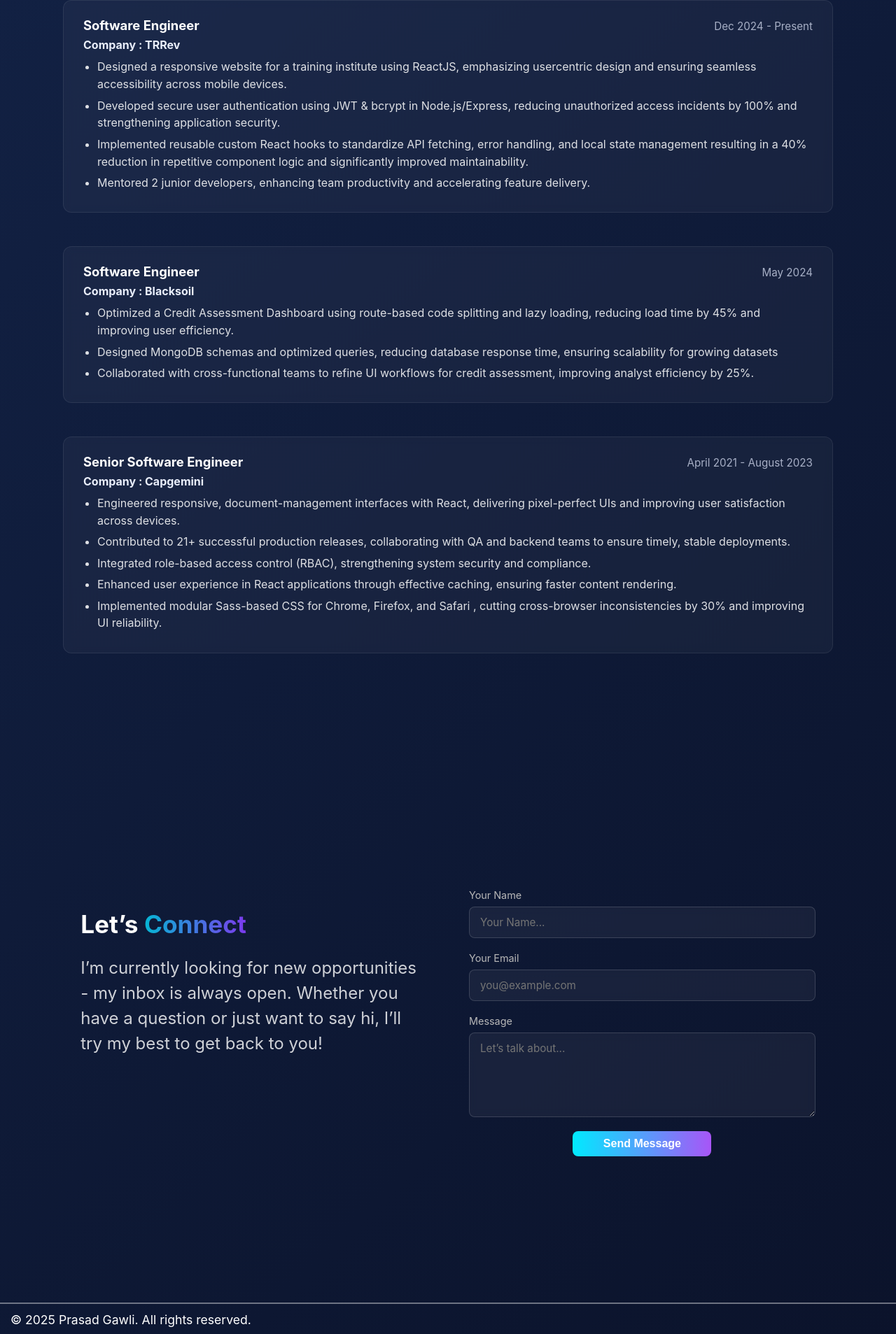
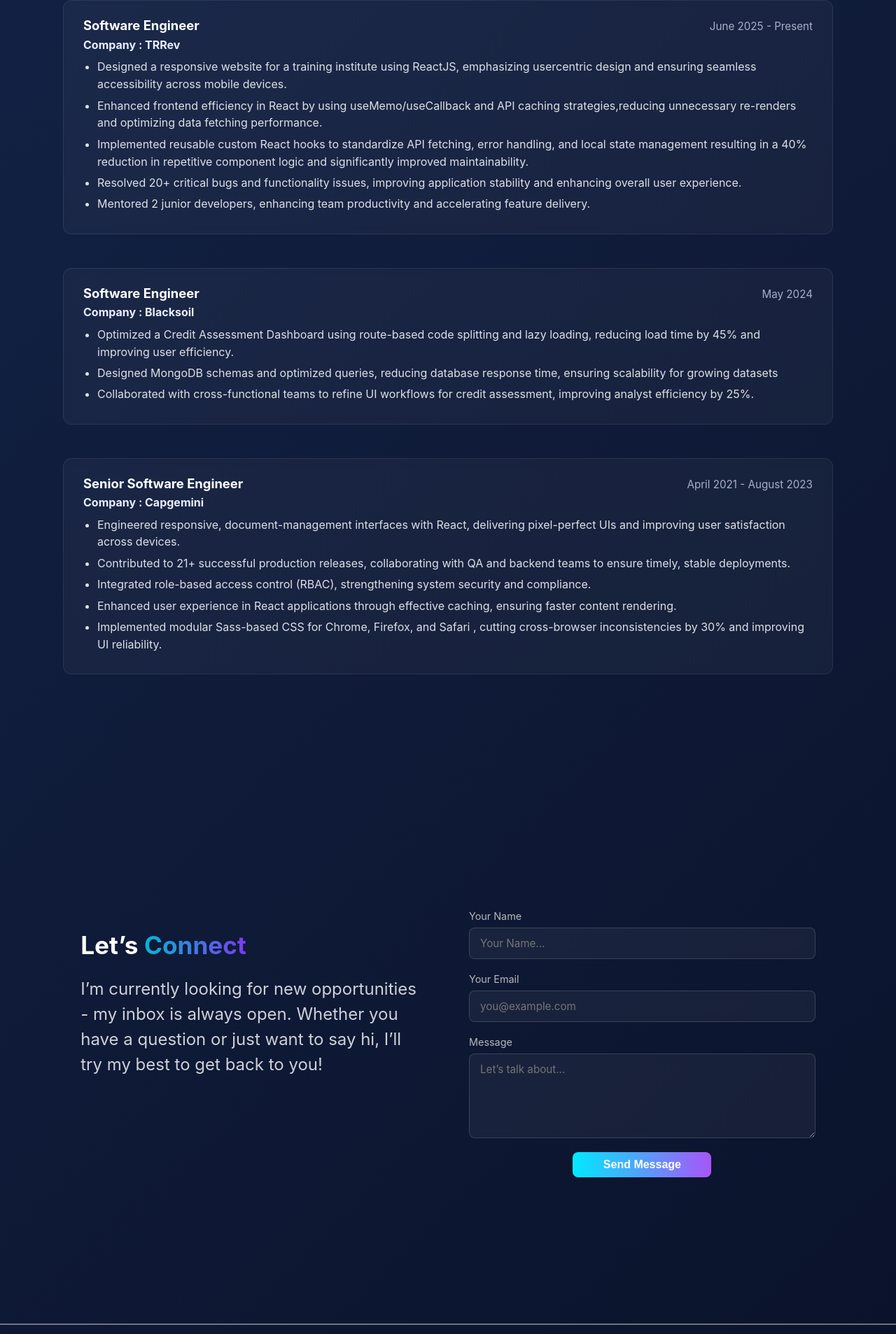
Before and after one commit to prasadgawliDev/Portfolio, a React (Vite) app: page / in a window 1280 px wide. Shown: the part 4251-6158 px from the top of the page at 70% size. Built offline with nearby package versions, Linux system fonts and the light colour scheme.

Commit message:
2026-changes

```diff
--- a/src/components/Experience.jsx
+++ b/src/components/Experience.jsx
@@ -6,12 +6,13 @@ export default function Experience() {
   const items = [
     {
       role: "Software Engineer",
-      dates: "Dec 2024 - Present",
+      dates: "June 2025 - Present",
       company: "Company : TRRev",
       bullets: [
         "Designed a responsive website for a training institute using ReactJS, emphasizing usercentric design and ensuring seamless accessibility across mobile devices.",
-        "Developed secure user authentication using JWT & bcrypt in Node.js/Express, reducing unauthorized access incidents by 100% and strengthening application security.",
+        "Enhanced frontend efficiency in React by using useMemo/useCallback and API caching strategies,reducing unnecessary re-renders and optimizing data fetching performance.",
         "Implemented reusable custom React hooks to standardize API fetching, error handling, and local state management resulting in a 40% reduction in repetitive component logic and significantly improved maintainability.",
+        "Resolved 20+ critical bugs and functionality issues, improving application stability and enhancing overall user experience.",
         "Mentored 2 junior developers, enhancing team productivity and accelerating feature delivery."
       ]
     },
--- a/src/components/Footer.jsx
+++ b/src/components/Footer.jsx
@@ -7,7 +7,7 @@ export default function Footer() {
   return (
     <footer  id="footer">
       <div className="footer-parent" style={{display:"flex",justifyContent:"space-between",padding:"10px 15px",borderTop: "2px solid rgba(255,255,255,0.4)"}} >
-        <span className="footer-style" style={{color:"white",lineHeight:"1.5",fontSize:"1.1rem"}}>© 2025 Prasad Gawli. All rights reserved.</span>
+        <span className="footer-style" style={{color:"white",lineHeight:"1.5",fontSize:"1.1rem"}}>© 2026 Prasad Gawli. All rights reserved.</span>
 
 
 
```
Also changed, not shown: 1 other file (tests, documents, lock files or other folders).
